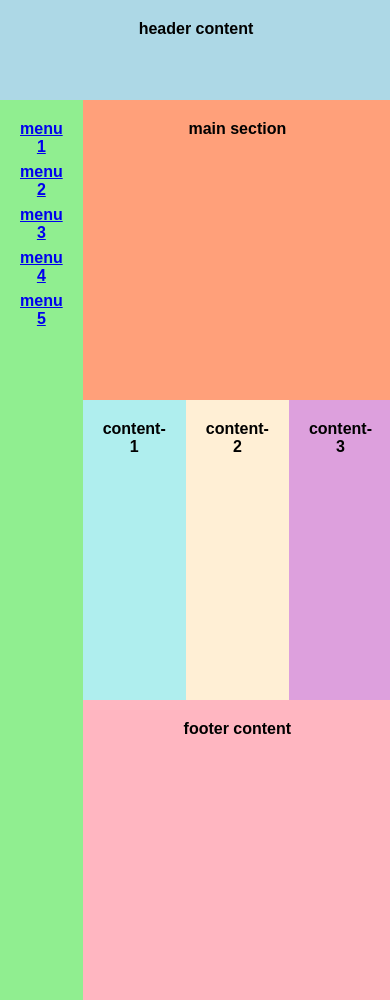
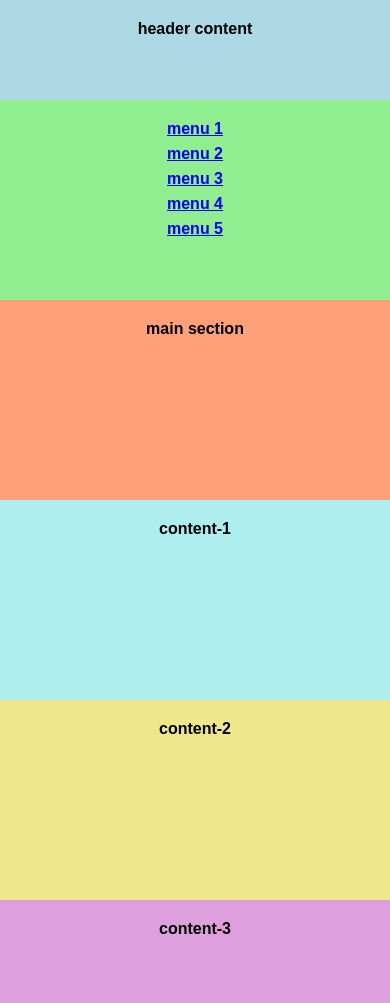
Before and after one commit to aptsharp/snippet_CSS, a plain HTML site: page index.html in a window 390 px wide. Shown: the top 1003 px of the page. Drawn offline with Linux system fonts and the light colour scheme.

Commit message:
fix: adicionado medias queries para formatação em telas

```diff
--- a/style.css
+++ b/style.css
@@ -41,7 +41,7 @@ nav {
 }
 
 .content-2 {
-  background-color: papayawhip;
+  background-color: khaki;
   grid-area: content-2;
 }
 
@@ -68,3 +68,35 @@ li {
 li a {
   color: royalblue,red;
 }
+
+/* Mídias para formatação em mobiles e monitor */
+
+@media screen and (max-width: 768px) {
+  body {
+    grid-template-columns: repeat(2, 1fr);
+    grid-template-rows: 100px repeat(5, 250px);
+    grid-template-areas:
+      "header header"
+      "navbar"
+      "main-content"
+      "content-1 content-1"
+      "content-2 content-2"
+      "content-3 content-3"
+      "footer footer";
+  }
+}
+
+@media screen and (max-width: 480px) {
+  body {
+    grid-template-columns: 1fr;
+    grid-template-rows: 100px repeat(6, 200px);
+    grid-template-areas:
+      "header"
+      "navbar"
+      "main-content"
+      "content-1"
+      "content-2"
+      "content-3"
+      "footer";
+  }
+}
```
